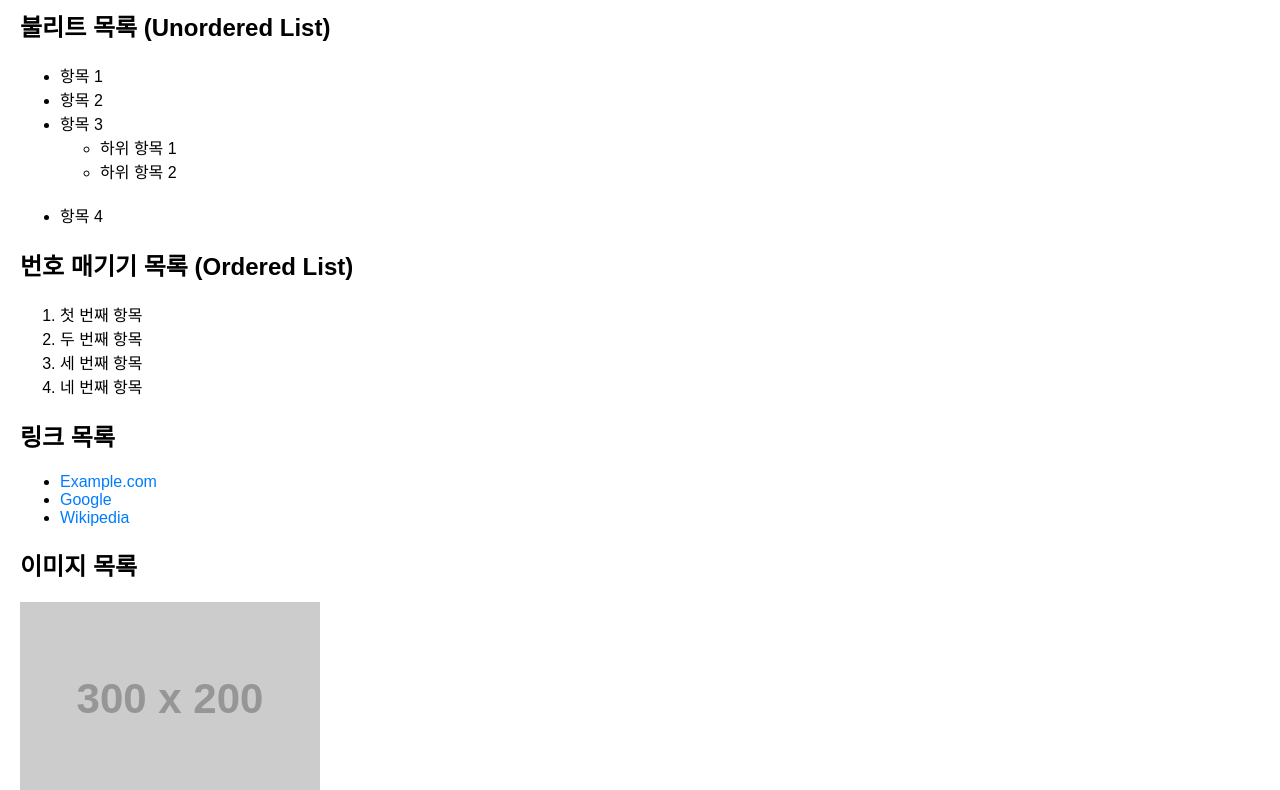
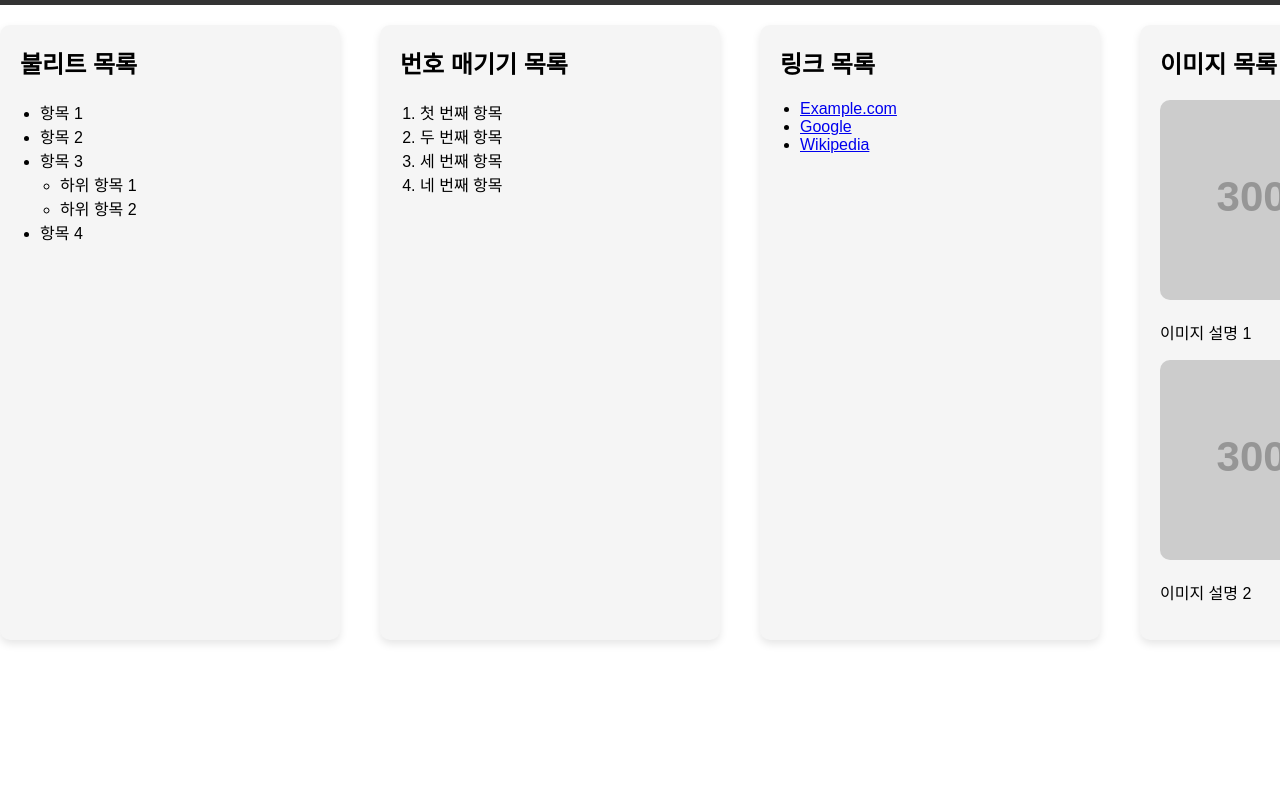
Before and after one commit to chungchun12/julydream, a plain HTML site: page index.html in a window 1280 px wide. Shown: the part 81-871 px from the top of the page. After the commit the page ends 800 px from the top, so only its background shows below. Drawn offline with Linux system fonts and the light colour scheme; placeholder pictures from the web are drawn by us.

Commit message:
Update index.html

```diff
--- a/index.html
+++ b/index.html
@@ -3,39 +3,57 @@
 <head>
     <meta charset="UTF-8">
     <meta name="viewport" content="width=device-width, initial-scale=1.0">
-    <title>목록형 HTML 예제</title>
+    <title>가로로 넘길 수 있는 목록형 HTML</title>
     <style>
         body {
             font-family: Arial, sans-serif;
-            margin: 20px;
+            margin: 0;
+            padding: 0;
+            overflow-x: hidden;
         }
         h1 {
-            color: #333;
+            text-align: center;
+            padding: 20px;
+            background-color: #333;
+            color: #fff;
+            margin: 0;
         }
-        ul, ol {
-            margin-bottom: 20px;
+        .scroll-container {
+            display: flex;
+            overflow-x: auto;
+            scroll-snap-type: x mandatory;
+            -webkit-overflow-scrolling: touch;
         }
-        a {
-            color: #007BFF;
-            text-decoration: none;
+        .scroll-item {
+            flex: none;
+            width: 300px;
+            margin: 20px;
+            scroll-snap-align: start;
+            background-color: #f5f5f5;
+            border-radius: 10px;
+            box-shadow: 0 4px 8px rgba(0, 0, 0, 0.1);
+            padding: 20px;
         }
-        a:hover {
-            text-decoration: underline;
+        .scroll-item h2 {
+            font-size: 1.5em;
+            margin-top: 0;
         }
-        .image-container {
-            margin-bottom: 20px;
+        .scroll-item img {
+            max-width: 100%;
+            border-radius: 10px;
         }
-        .image-container img {
-            max-width: 100%;
-            height: auto;
+        .scroll-item ul, .scroll-item ol {
+            padding-left: 20px;
         }
     </style>
 </head>
 <body>
 
-    <h1>목록형 HTML 예제</h1>
+    <h1>가로로 넘길 수 있는 목록형 HTML</h1>
 
-    <h2>불리트 목록 (Unordered List)</h2>
+    <div class="scroll-container">
+        <div class="scroll-item">
+            <h2>불리트 목록</h2>
             <ul>
                 <li>항목 1</li>
                 <li>항목 2</li>
@@ -47,30 +65,31 @@
                 </li>
                 <li>항목 4</li>
             </ul>
-
-    <h2>번호 매기기 목록 (Ordered List)</h2>
+        </div>
+        <div class="scroll-item">
+            <h2>번호 매기기 목록</h2>
             <ol>
                 <li>첫 번째 항목</li>
                 <li>두 번째 항목</li>
                 <li>세 번째 항목</li>
                 <li>네 번째 항목</li>
             </ol>
-
+        </div>
+        <div class="scroll-item">
             <h2>링크 목록</h2>
             <ul>
                 <li><a href="https://www.example.com" target="_blank">Example.com</a></li>
                 <li><a href="https://www.google.com" target="_blank">Google</a></li>
                 <li><a href="https://www.wikipedia.org" target="_blank">Wikipedia</a></li>
             </ul>
-
+        </div>
+        <div class="scroll-item">
             <h2>이미지 목록</h2>
-    <div class="image-container">
             <img src="https://via.placeholder.com/300x200" alt="Placeholder Image 1">
             <p>이미지 설명 1</p>
-    </div>
-    <div class="image-container">
             <img src="https://via.placeholder.com/300x200" alt="Placeholder Image 2">
             <p>이미지 설명 2</p>
+        </div>
     </div>
 
 </body>
```
Lines whose indentation alone changed are shown as unchanged.
